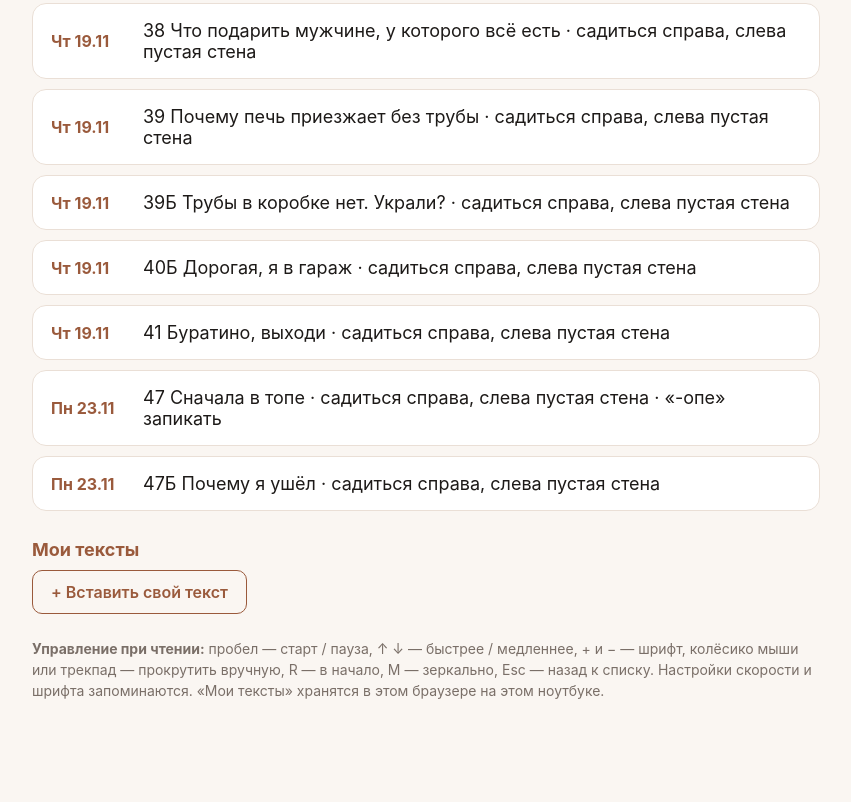
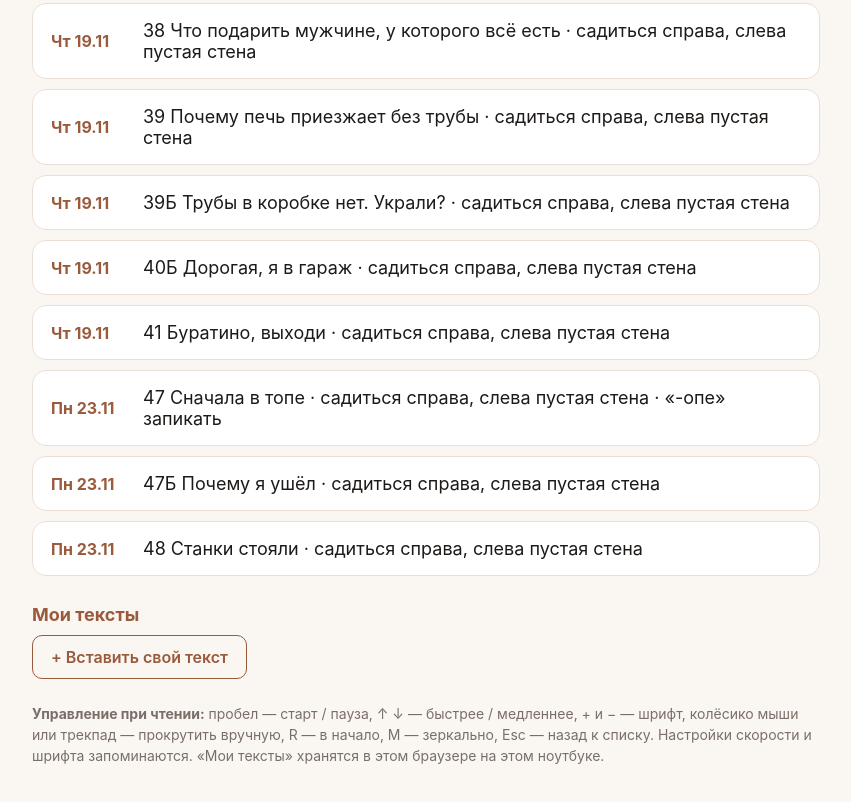
Before and after one commit to dol19sit87-cell/wardrobe, a plain HTML site: page sufler-leifelicia/index.html in a window 1280 px wide. Shown: the part 2935-3737 px from the top of the page, without its empty margins (214-1065 px from the left). Before the commit the page ends 3710 px from the top, so only its background shows below. Drawn offline with Linux system fonts and the light colour scheme.

Commit message:
Суфлёр LEIFELICIA: 48 Станки стояли (текст Родиона)
Co-Authored-By: Claude Opus 5.5 <noreply@anthropic.com>
Claude-Session: https://claude.ai/code/session_01DAkAbtsTpBsaVSKP9n6XG6

```diff
--- a/sufler-leifelicia/index.html
+++ b/sufler-leifelicia/index.html
@@ -157,7 +157,7 @@ h2{font-size:18px;margin:28px 0 10px;color:var(--accent)}
   </div>
 </div>
 
-<script src="scripts.js?v=1795436818"></script>
+<script src="scripts.js?v=1795437085"></script>
 <script>
 (function(){
   var $ = function(id){return document.getElementById(id)};
--- a/sufler-leifelicia/scripts.js
+++ b/sufler-leifelicia/scripts.js
@@ -335,5 +335,12 @@ window.SCRIPTS = [
   "date": "2026-11-23",
   "title": "47Б Почему я ушёл · садиться справа, слева пустая стена",
   "text": "Наши мангалы на Озоне и Вайлдберриз продавались как горячие пирожки с первого дня. А потом всё было наоборот.\n\nВ конце скажу то, что вам как покупателю понравится больше всего.\n\nМангал был первым в своей категории по продажам в 2024 году. Вопрос: почему я оттуда ушёл?\n\nЗа 2025–2026 годы комиссия, логистика, хранение и штрафы маркетплейсов выросли больше чем вдвое.\n\nНа чужой площадке правила меняют без тебя.\n\nСохраните это видео, и если не сейчас, то позже пригодится, когда решите купить мангал с решёткой и подказанником напрямую с производства.\n\nСамое важное для покупателя то, что комиссии площадки в цене нет, и как итог цена дешевле даже, чем на маркетплейсах год назад.\n\nНапишите в комментариях МАНГАЛ, пришлю цену. Если вы магазин, напишите ОПТ."
+ },
+ {
+  "id": "l48",
+  "day": "Пн 23.11",
+  "date": "2026-11-23",
+  "title": "48 Станки стояли · садиться справа, слева пустая стена",
+  "text": "У моего партнёра стояли станки, а зарплату людям надо платить каждый месяц. Вопрос: что делать производству, когда заказов не хватает?\n\nОн придумал делать мангалы и предложил мне их продавать.\n\nПервая партия была пробная, небольшая. Она разошлась как горячие пирожки.\n\nТут новая проблема. Мангалы покупали быстрее, чем их успевали делать.\n\nЗа первый сезон купили больше тысячи наших мангалов.\n\nСейчас продаю их напрямую с производства. Так и для вас дешевле, и нам не надо нервничать по поводу новых комиссий и других удержаний, равных цене самого изделия.\n\nНапишите в комментариях МАНГАЛ, пришлю цену. Если вы магазин, напишите ОПТ."
  }
 ];
```
